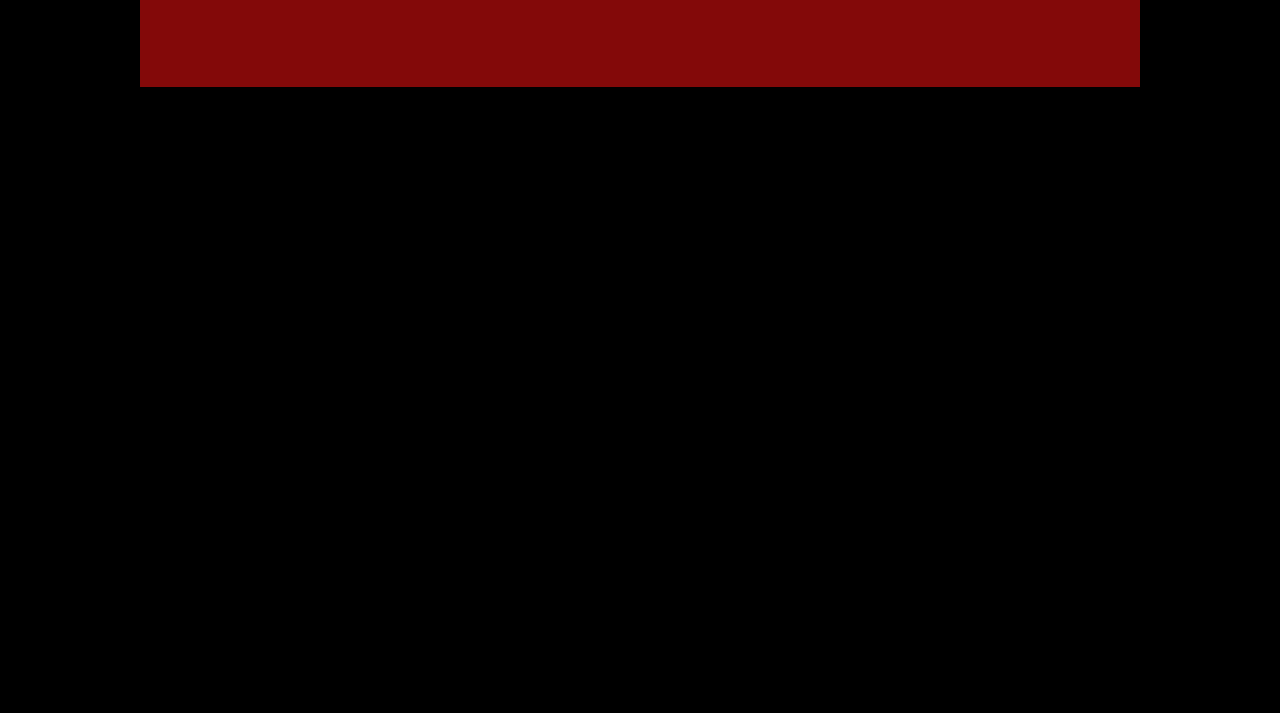
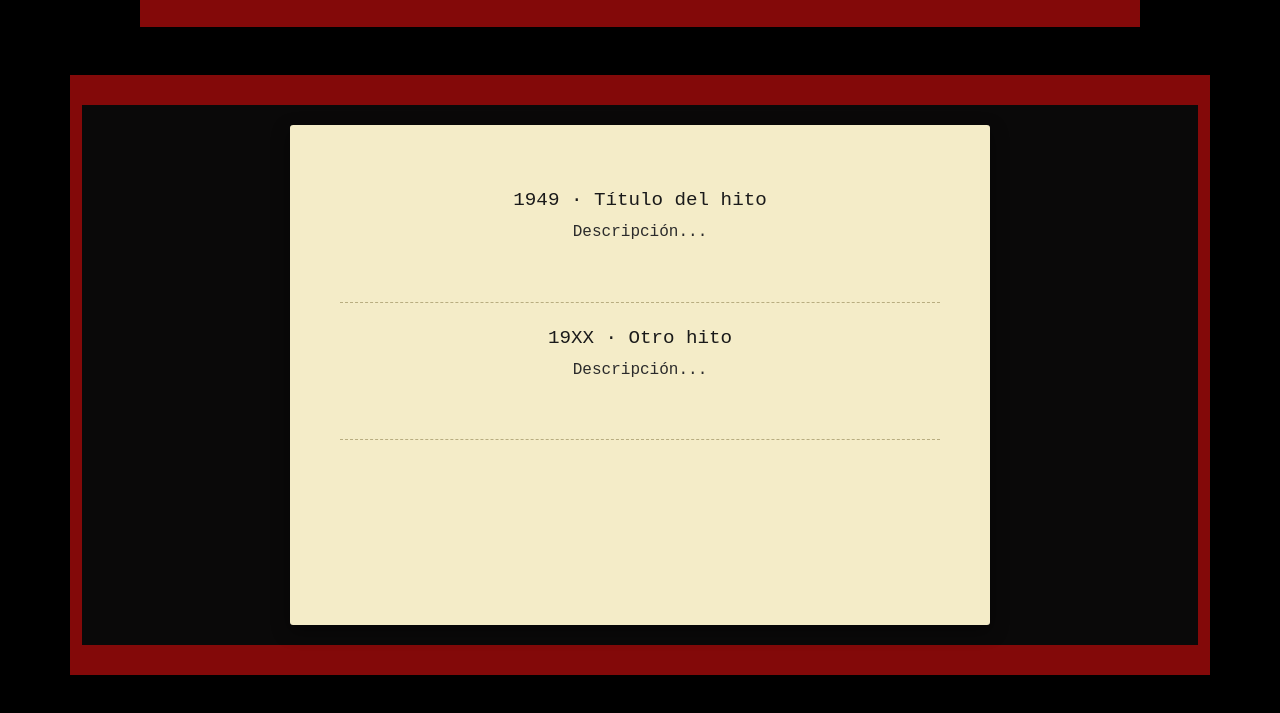
Before and after one commit to frnkpltt/TPN2-Informatica-general, a plain HTML site: page linea-de-tiempo.html in a window 1280 px wide. Shown: the part 129-842 px from the top of the page. Before the commit the page ends 800 px from the top, so only its background shows below. Drawn offline with nearby package versions, Linux system fonts and the light colour scheme; a web font is replaced by a local one.

Commit message:
Línea de tiempo
HTML, JS y CSS general. Efecto de librería de JS. Falta cargar la información que se verá deplegada

```diff
--- a/estilos/nuestro.css
+++ b/estilos/nuestro.css
@@ -215,3 +215,47 @@ a {
         max-width: 300px;
     }
 }
+
+/* Línea de tiempo */
+
+.hoja {
+    background-color: #f4ecc8;           /* amarillo papel */
+    color: #2b2b2b;                      /* texto oscuro, para que se lea */
+    font-family: 'Courier New', Courier, monospace;   /* tipografía de máquina de escribir */
+
+    width: 100%;
+    max-width: 700px;
+    min-height: 500px;
+    margin: 0 auto;
+    padding: 40px 50px;
+
+    border-radius: 3px;
+    box-shadow: 0 6px 18px rgba(0, 0, 0, 0.45);   /* sombra: la hoja "flota" sobre el fondo */
+}
+
+.hoja h3 {
+    color: #1a1a1a;
+    font-size: 1.2rem;
+    margin-top: 1.5rem;
+}
+
+.hoja p {
+    font-size: 1rem;
+    line-height: 1.6;
+}
+
+@media (max-width: 576px) {
+    .hoja {
+        padding: 25px 20px;
+    }
+}
+
+.hito {
+    margin-bottom: 1.5rem;
+    padding-bottom: 1rem;
+    border-bottom: 1px dashed #b8ad80;
+}
+
+#lineaTiempo p {
+    color: #2b2b2b;
+}
--- a/js/linea-de-tiempo.js
+++ b/js/linea-de-tiempo.js
@@ -0,0 +1,39 @@
+const hitos = [
+    { anio: '1949', titulo: 'Título del hito', descripcion: 'Descripción...' },
+    { anio: '19XX', titulo: 'Otro hito', descripcion: 'Descripción...' }
+    // ... el resto, con datos que vos verifiques
+];
+
+const lineaTiempo = document.querySelector('#lineaTiempo');
+
+function escribirHito(i) {
+    // Corte: si ya no quedan hitos, termina
+    if (i >= hitos.length) {
+        return;
+    }
+
+    let hito = hitos[i];
+
+    // Creo la tarjeta vacía y la sumo a la página
+    let tarjeta = document.createElement('div');
+    tarjeta.classList.add('hito');
+    lineaTiempo.append(tarjeta);
+
+    // La máquina de escribir escribe adentro de la tarjeta
+    let maquina = new Typewriter(tarjeta, {
+        delay: 30,
+        cursor: ''
+    });
+
+    maquina
+        .typeString('<h3>' + hito.anio + ' · ' + hito.titulo + '</h3>')
+        .typeString('<p>' + hito.descripcion + '</p>')
+        .pauseFor(800)
+        .callFunction(function () {
+            escribirHito(i + 1);   // pasa al siguiente
+        })
+        .start();
+}
+
+// Arranca con el primer hito
+escribirHito(0);
--- a/linea-de-tiempo.html
+++ b/linea-de-tiempo.html
@@ -89,11 +89,18 @@
 
     </header>
 
-<main>
+
+<main class="container my-5">
+
+    <section>
+
+        <div class="hoja" id="lineaTiempo"></div>
+    </section>
 
 </main>
 
     <script src="https://cdn.jsdelivr.net/npm/bootstrap@5.3.8/dist/js/bootstrap.bundle.min.js" integrity="sha384-FKyoEForCGlyvwx9Hj09JcYn3nv7wiPVlz7YYwJrWVcXK/BmnVDxM+D2scQbITxI" crossorigin="anonymous"></script>
-     <script src="js/linea-de-tiempo.js"></script>
+    <script src="https://unpkg.com/typewriter-effect@latest/dist/core.js"></script>
+    <script src="js/linea-de-tiempo.js"></script>
 </body>
 </html>
```
